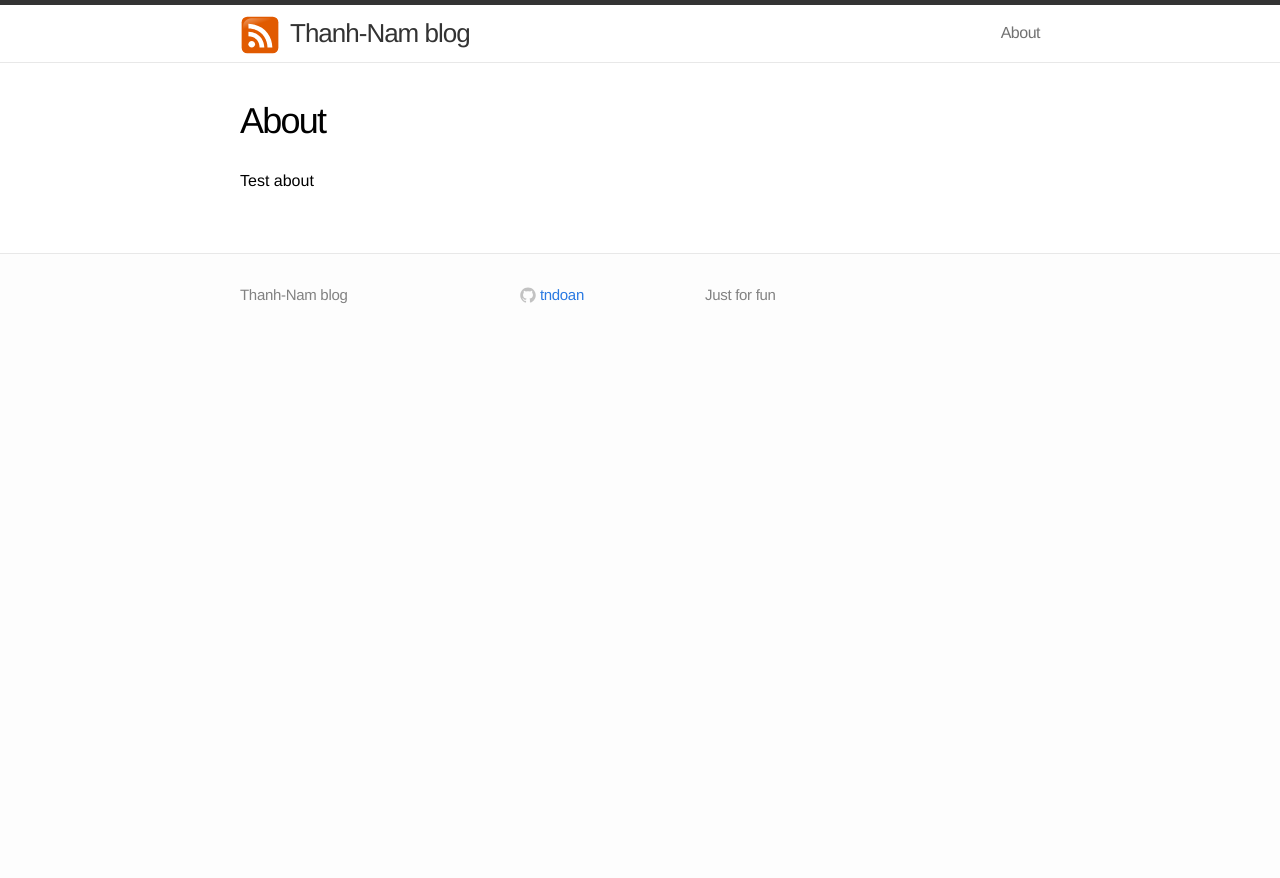
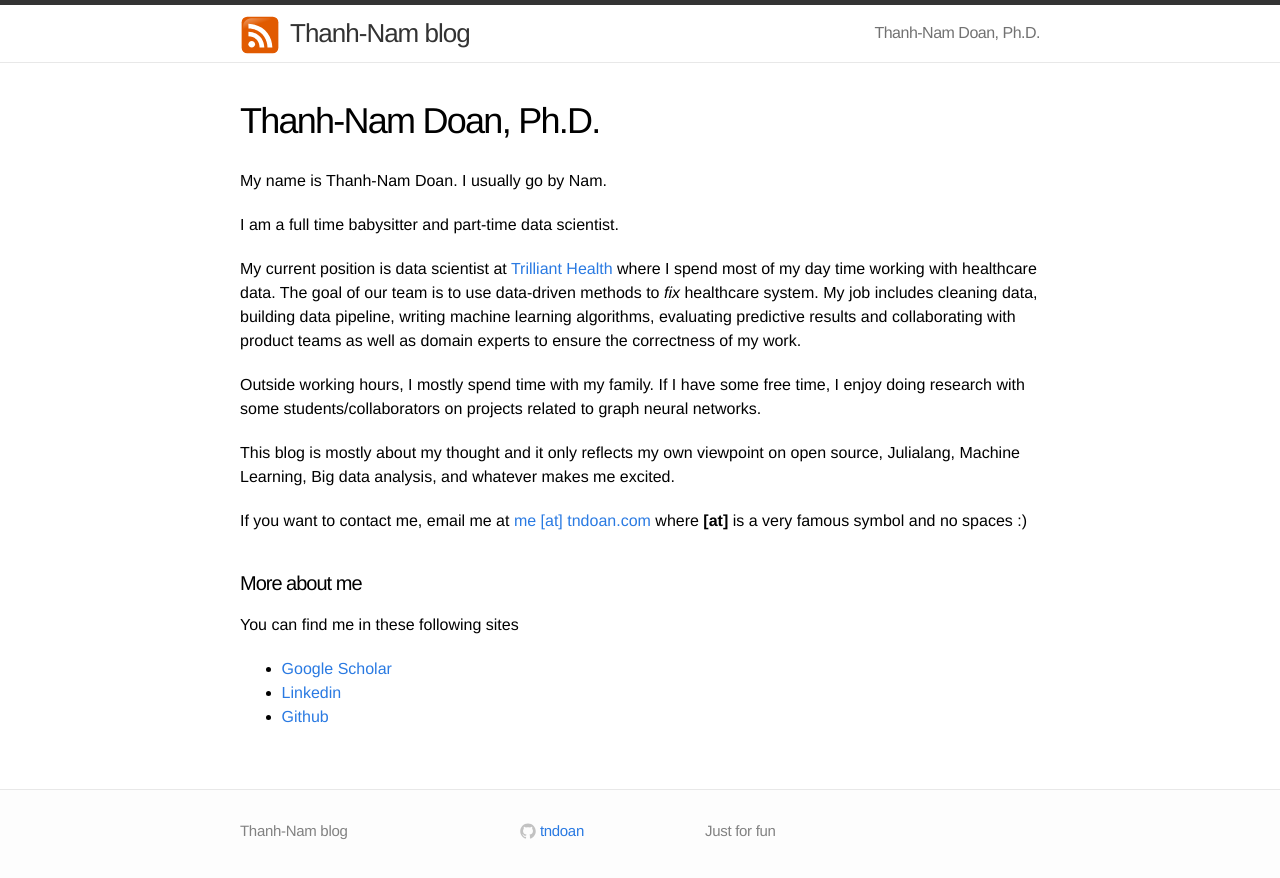
Before and after one commit to tndoan/tndoan.github.io, a Jekyll site: the page built from about.md, in a window 1280 px wide. Shown: the top 878 px of the page. Built offline with Jekyll 4.4.1, drawn with Linux system fonts in a browser that asks for light colours.

Commit message:
write about me

```diff
--- a/about.md
+++ b/about.md
@@ -1,7 +1,24 @@
 ---
 layout: page
-title: About
+title: Thanh-Nam Doan, Ph.D.
 permalink: /about/
 ---
 
-Test about
+My name is Thanh-Nam Doan. I usually go by Nam.
+
+I am a full time babysitter and part-time data scientist.
+
+My current position is data scientist at [Trilliant Health](https://www.trillianthealth.com/) where I spend most of my day time working with healthcare data. The goal of our team is to use data-driven methods to *fix* healthcare system. My job includes cleaning data, building data pipeline, writing machine learning algorithms, evaluating predictive results and collaborating with product teams as well as domain experts to ensure the correctness of my work.
+
+Outside working hours, I mostly spend time with my family. If I have some free time, I enjoy doing research with some students/collaborators on projects related to graph neural networks.
+
+This blog is mostly about my thought and it only reflects my own viewpoint on open source, Julialang, Machine Learning, Big data analysis, and whatever makes me excited.
+
+If you want to contact me, email me at  [me [at] tndoan.com](http://tndoan.com/) where **[at]** is a very famous symbol and no spaces :)
+
+#### More about me
+
+You can find me in these following sites
+- [Google Scholar](https://scholar.google.com/citations?user=CtZurGMAAAAJ)
+- [Linkedin](https://www.linkedin.com/in/tndoan)
+- [Github](https://github.com/tndoan)
```
